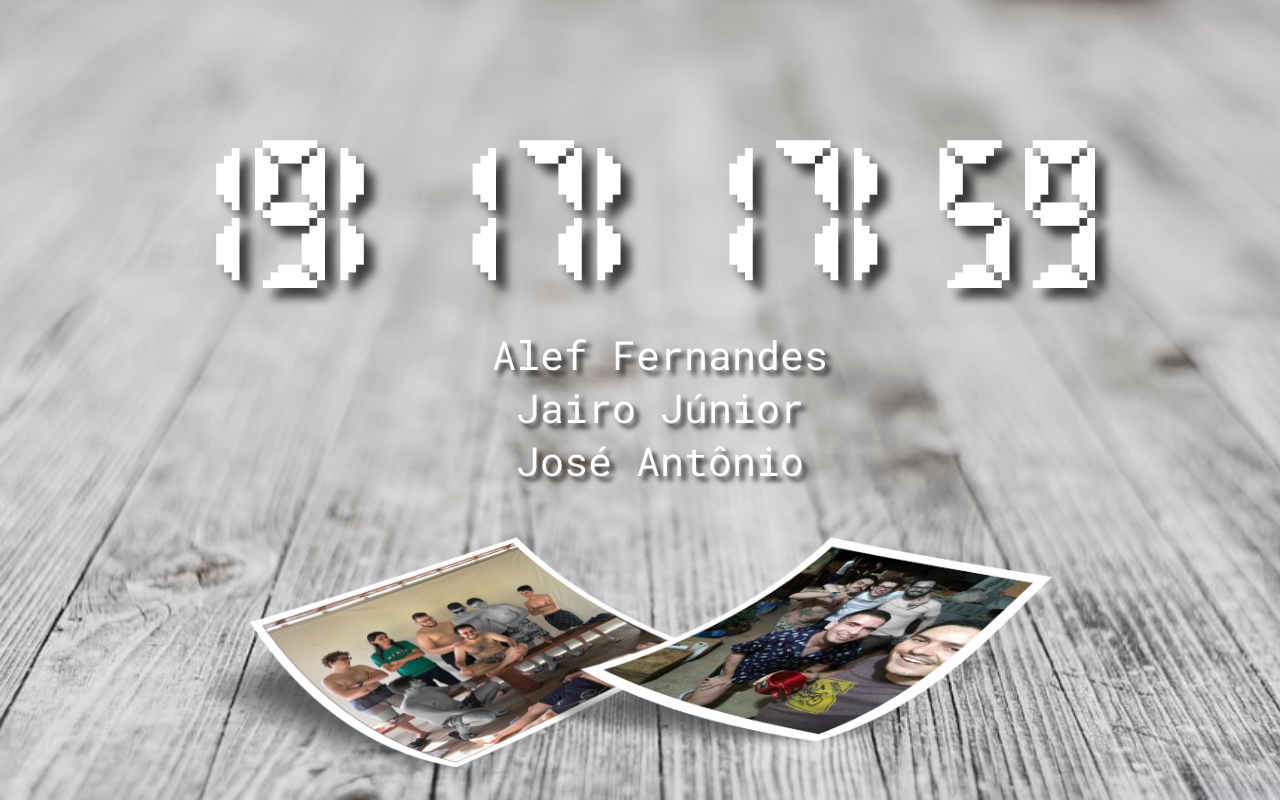
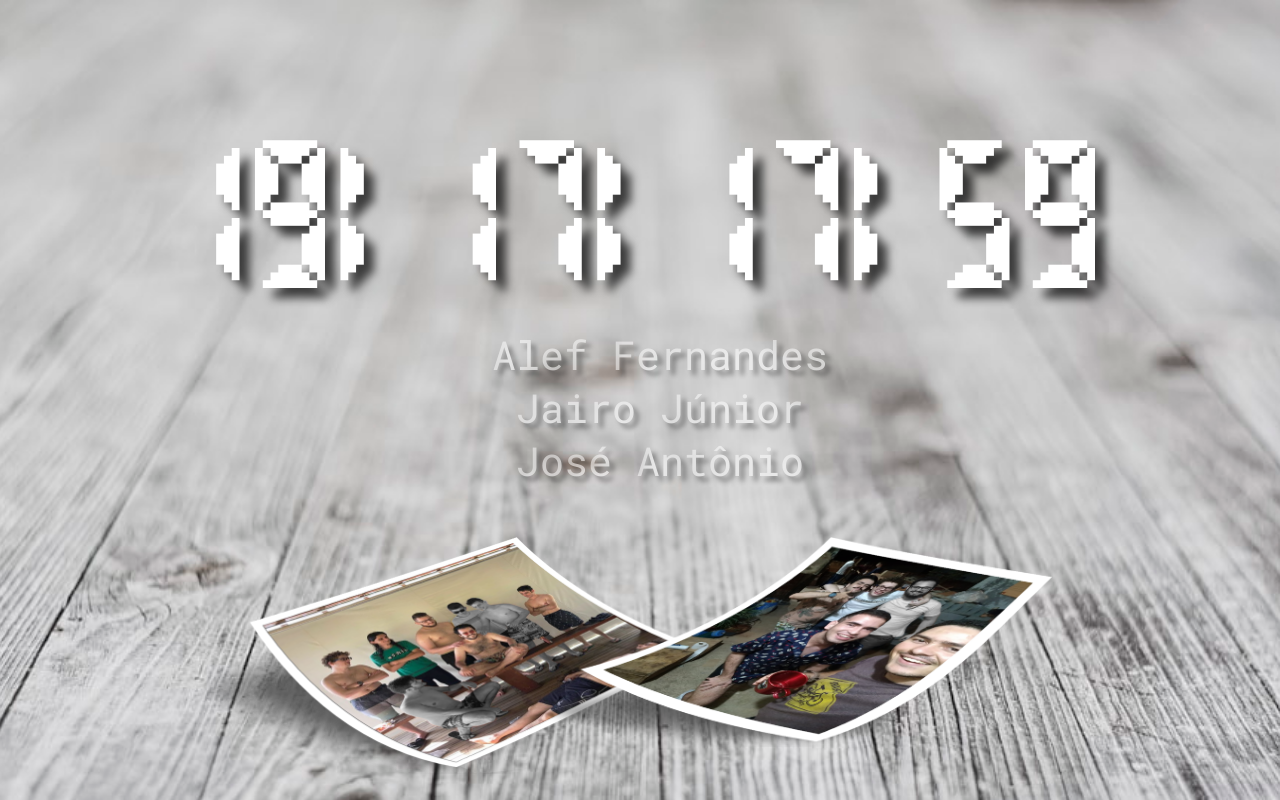
Before and after one commit to joseantoniobg/thefinalcountdown, a Next.js app: page / in a window 1280 px wide. Built offline with nearby package versions, Linux system fonts and the light colour scheme.

Commit message:
test opacity

```diff
--- a/styles/index.module.scss
+++ b/styles/index.module.scss
@@ -23,6 +23,7 @@
 }
 
 .names {
+  opacity: 50%;
   margin-top: -10rem;
   text-align: center;
   font-family: "Roboto Mono", monospace;
```
